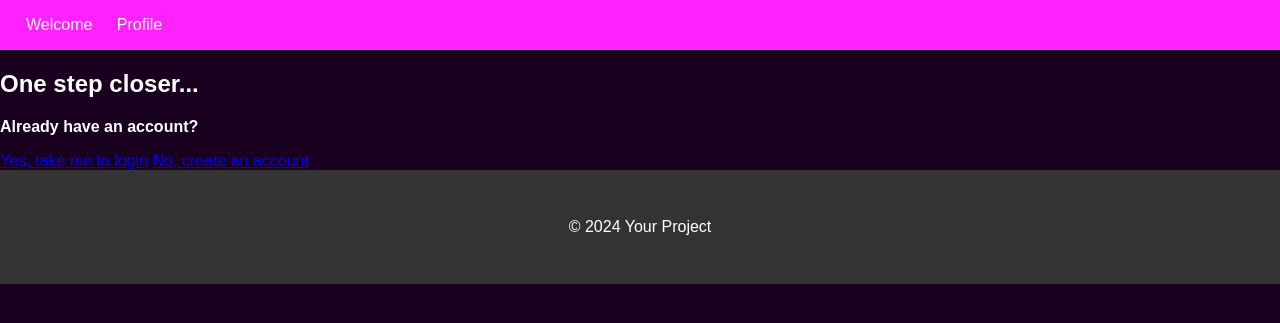
After one commit to anirudh-seshadri/spotify-wrapped, a Django app: page /login/ in a window 1280 px wide. The commit adds this page. Shown: the top 323 px of the page. Run offline with Django 5.2, Linux system fonts and the light colour scheme.

Commit message:
Created a login page

```diff
--- /dev/null
+++ b/web_app/templates/login.html
@@ -0,0 +1,31 @@
+<!DOCTYPE html>
+<html lang="en">
+<head>
+    {% load static %}
+    <meta charset="UTF-8">
+    <meta name="viewport" content="width=device-width, initial-scale=1.0">
+    <title>Login/Signup</title>
+    <link rel="stylesheet" href="{% static 'css/styles.css' %}">
+</head>
+<body>
+    <header>
+        <nav>
+            <a href="{% url 'welcome' %}">Welcome</a>
+            <a href="#">Profile</a>
+        </nav>
+    </header>
+
+    <div class="login-container">
+        <div class="login-box">
+            <h2>One step closer...</h2>
+            <p><strong>Already have an account?</strong></p>
+            <a href="{% url 'login_form' %}" class="login-btn">Yes, take me to login</a>
+            <a href="{% url 'signup_form' %}" class="signup-btn">No, create an account</a>
+        </div>
+    </div>
+
+    <footer>
+        <p>© 2024 Your Project</p>
+    </footer>
+</body>
+</html>
--- a/web_app/templates/welcome.html
+++ b/web_app/templates/welcome.html
@@ -5,20 +5,20 @@
     <meta charset="UTF-8">
     <meta name="viewport" content="width=device-width, initial-scale=1.0">
     <title>Welcome</title>
-    <link rel="stylesheet" href="{% static 'css/styles.css' %}"> <!-- Assuming you'll add your CSS file -->
+    <link rel="stylesheet" href="{% static 'css/styles.css' %}">
 </head>
 <body>
     <header>
         <nav>
             <a href="#">Welcome</a>
-            <!-- ADD LOGIN -->
+            <a href="{% url 'login' %}">Login</a>
             <a href="#">Profile</a>
         </nav>
     </header>
 
     <div class="welcome-container">
         <h1>Create a Wrapped Account</h1>
-        <!-- ADD LOGIN -->
+        <a href="{% url 'login' %}" class="cta-button">Create a wrapped account</a>
     </div>
 
     <footer>
--- a/web_app/urls.py
+++ b/web_app/urls.py
@@ -4,4 +4,7 @@ from . import views
 
 urlpatterns = [
     path('', views.welcome, name='welcome'),
+    path('login/', views.login, name='login'),
+    path('login/form/', views.login_form, name='login_form'),  # Ensure this line exists
+    path('signup/form/', views.signup_form, name='signup_form'),  # Ensure this line exists
 ]
--- a/web_app/views.py
+++ b/web_app/views.py
@@ -92,3 +92,14 @@ def index(request):
 
 def welcome(request):
     return render(request, 'welcome.html')
+
+def login(request):
+    return render(request, 'login.html')
+
+def login_form(request):
+    # Placeholder for login form logic
+    return render(request, 'login_form.html')
+
+def signup_form(request):
+    # Placeholder for signup form logic
+    return render(request, 'signup_form.html')
```
